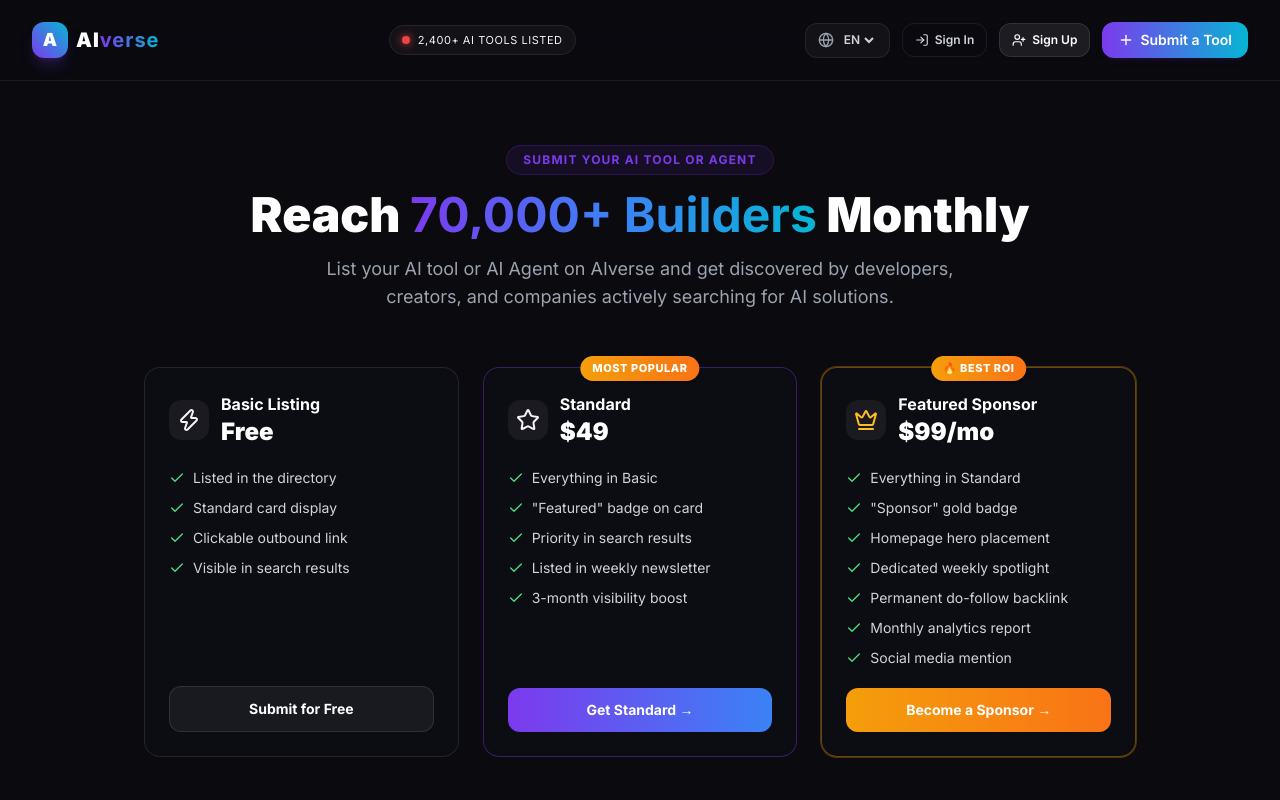
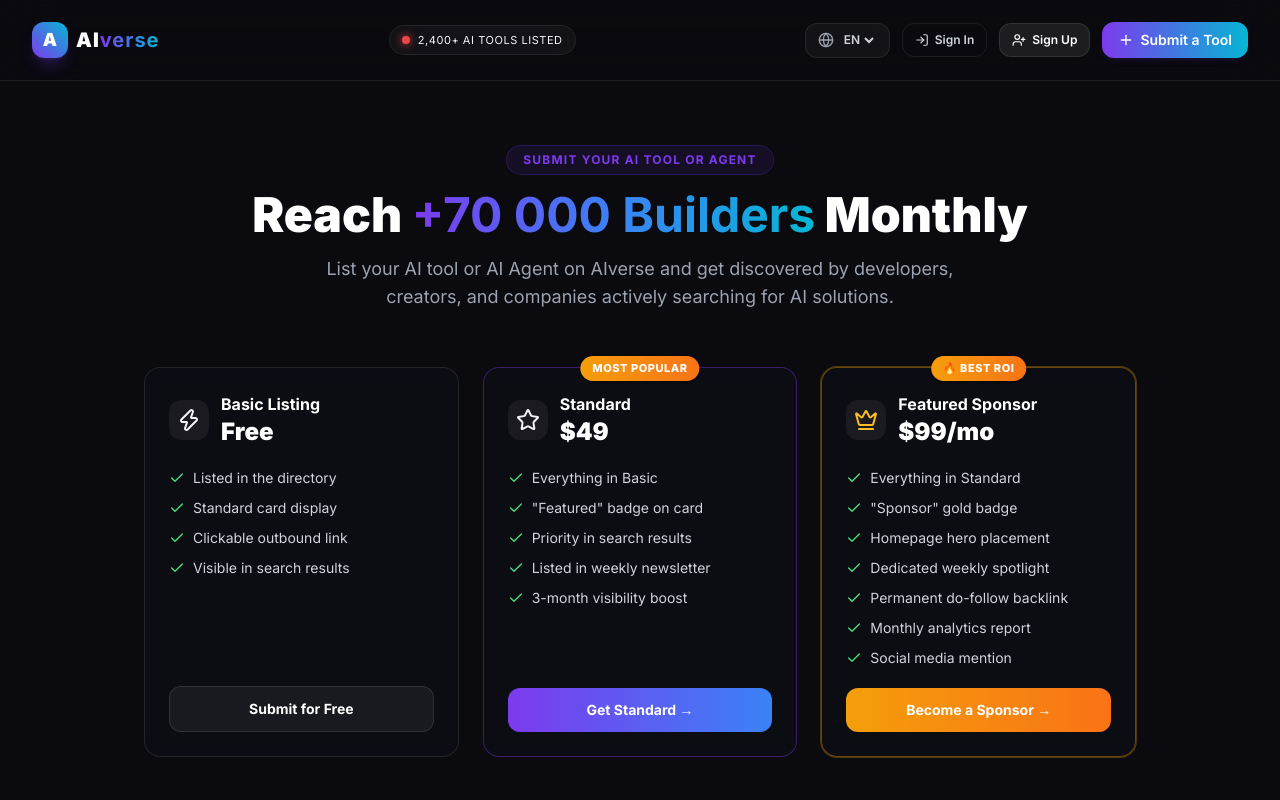
Before and after one commit to hamdi2025/aiverse-, a Next.js app: page /en/submit in a window 1280 px wide. Shown: the top 800 px of the page. Built offline with nearby package versions, Linux system fonts and the light colour scheme.

Commit message:
feat: Vercel Analytics activé + fix format +70 000 submit page

```diff
--- a/package.json
+++ b/package.json
@@ -9,6 +9,8 @@
     "lint": "next lint"
   },
   "dependencies": {
+    "@vercel/analytics": "^2.0.1",
+    "@vercel/speed-insights": "^2.0.0",
     "clsx": "^2.1.1",
     "framer-motion": "^12.40.0",
     "lucide-react": "^1.17.0",
--- a/src/app/[locale]/layout.tsx
+++ b/src/app/[locale]/layout.tsx
@@ -7,9 +7,8 @@
 import Script from 'next/script';
 import { ADSENSE_CONFIG } from '@/config/adsense';
 import { Inter } from 'next/font/google';
-// Analytics — run: npm install @vercel/analytics @vercel/speed-insights
-// import { Analytics } from '@vercel/analytics/react';
-// import { SpeedInsights } from '@vercel/speed-insights/next';
+import { Analytics } from '@vercel/analytics/react';
+import { SpeedInsights } from '@vercel/speed-insights/next';
 
 const inter = Inter({
   subsets: ['latin'],
@@ -66,8 +65,8 @@
           </main>
           <Footer />
         </NextIntlClientProvider>
-        {/* <Analytics /> */}
-        {/* <SpeedInsights /> */}
+        <Analytics />
+        <SpeedInsights />
       </body>
     </html>
   );
--- a/src/app/[locale]/submit/page.tsx
+++ b/src/app/[locale]/submit/page.tsx
@@ -11,7 +11,7 @@
   en: {
     badge: 'Submit Your AI Tool or Agent',
     title: 'Reach',
-    titleHighlight: '70,000+ Builders',
+    titleHighlight: '+70 000 Builders',
     titleEnd: 'Monthly',
     subtitle: 'List your AI tool or AI Agent on AIverse and get discovered by developers, creators, and companies actively searching for AI solutions.',
     mostPopular: 'Most Popular',
@@ -42,7 +42,7 @@
   fr: {
     badge: 'Soumettre un Outil ou Agent IA',
     title: 'Atteignez',
-    titleHighlight: '70 000+ Créateurs',
+    titleHighlight: '+70 000 Créateurs',
     titleEnd: 'par Mois',
     subtitle: 'Listez votre outil IA ou Agent IA sur AIverse et soyez découvert par des développeurs, créateurs et entreprises à la recherche de solutions IA.',
     mostPopular: 'Le plus populaire',
@@ -73,7 +73,7 @@
   es: {
     badge: 'Enviar una Herramienta o Agente IA',
     title: 'Llega a',
-    titleHighlight: '70.000+ Creadores',
+    titleHighlight: '+70 000 Creadores',
     titleEnd: 'al Mes',
     subtitle: 'Lista tu herramienta IA o Agente IA en AIverse y sé descubierto por desarrolladores, creadores y empresas que buscan soluciones IA.',
     mostPopular: 'Más popular',
```
Also changed, not shown: 1 other file (tests, documents, lock files or other folders).
